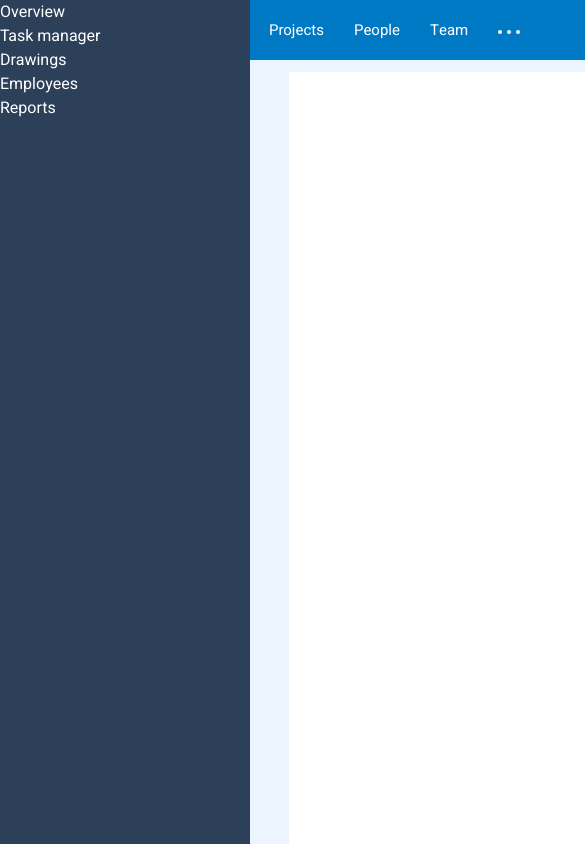
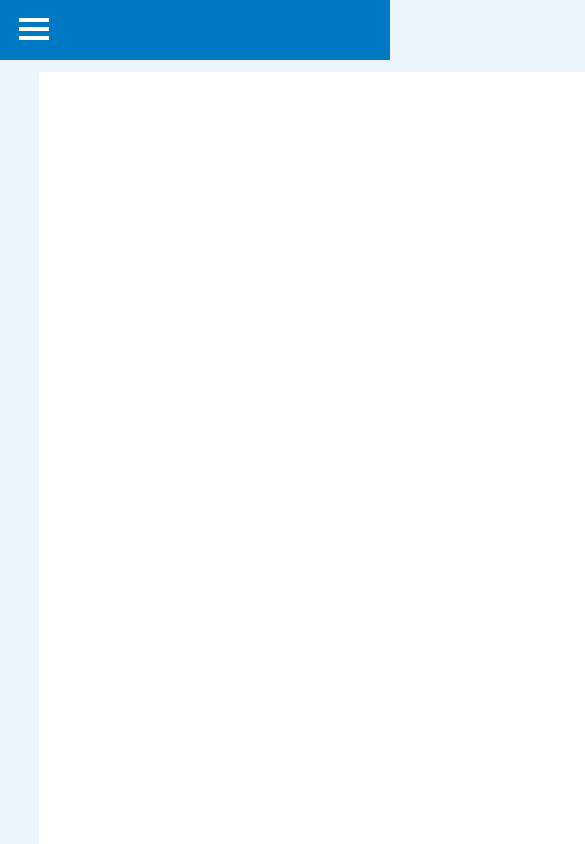
Before and after one commit to nlysenko/cobase-test, a React (Create React App) app in the folder apps/cobase-web/: page /cobase-test/task-manager in a window 390 px wide. Shown: the top 844 px of the page, 585 px wide, since content can reach past the window. Built offline with nearby package versions, Linux system fonts and the light colour scheme.

Commit message:
Add toggle SideBar button

```diff
--- a/apps/cobase-web/src/app/App.js
+++ b/apps/cobase-web/src/app/App.js
@@ -7,7 +7,7 @@
 import React from 'react'
 import { createUseStyles } from 'react-jss'
 
-import Main from 'shared/components/Main/Main'
+import Main from 'components/Main/Main'
 
 import { BgColor } from 'shared/styles/colors'
 
--- a/apps/cobase-web/src/shared/components/Main/Main.js
+++ b/apps/cobase-web/src/components/Main/Main.js
@@ -7,9 +7,9 @@
 import React from 'react'
 import { createUseStyles } from 'react-jss'
 
-import ToolBar from 'shared/components/ToolBar/ToolBar'
-import SideBar from 'shared/components/SideBar/SideBar'
-import Panel from 'shared/components/Panel/Panel'
+import ToolBar from 'components/ToolBar/ToolBar'
+import SideBar from 'components/SideBar/SideBar'
+import Panel from 'components/Panel/Panel'
 
 import routes from 'app/routes'
 
@@ -24,6 +24,12 @@ const useStyles = createUseStyles({
 
   sidebar_open: {
     paddingLeft: 250,
+    transition: '0.5s',
+
+    '@media (max-width: 768px)': {
+      paddingLeft: 0,
+      transition: '0.5s',
+    },
   },
 })
 
--- a/apps/cobase-web/src/shared/components/SideBar/SideBar.js
+++ b/apps/cobase-web/src/components/SideBar/SideBar.js
@@ -23,6 +23,12 @@ const useStyles = createUseStyles({
 
   sidebar_open: {
     left: 0,
+    transition: '0.5s',
+
+    '@media (max-width: 768px)': {
+      left: -250,
+      transition: '0.5s',
+    },
   },
 })
 
--- /dev/null
+++ b/apps/cobase-web/src/shared/atoms/ToggleSideBarBtn.js
@@ -0,0 +1,54 @@
+/**
+ *
+ * ToggleSideBarBtn
+ *
+ */
+
+import React from 'react'
+import { createUseStyles } from 'react-jss'
+
+import { WhiteColor } from 'shared/styles/colors'
+
+const useStyles = createUseStyles({
+  toggle_btn: {
+    display: 'none',
+    flexDirection: 'column',
+    width: 30,
+    height: 24,
+    border: 'none',
+    outline: 'none',
+    background: 'inherit',
+    cursor: 'pointer',
+
+    '@media (max-width: 768px)': {
+      display: 'flex',
+    },
+  },
+
+  line: {
+    display: 'block',
+    width: '100%',
+    height: 4,
+    backgroundColor: WhiteColor,
+
+    '&:nth-child(2)': {
+      margin: [5, 0],
+    },
+  },
+})
+
+const ToggleSideBarBtn = () => {
+  const classes = useStyles()
+
+  return (
+    <button className={classes.toggle_btn}>
+      <i className={classes.line} />
+
+      <i className={classes.line} />
+
+      <i className={classes.line} />
+    </button>
+  )
+}
+
+export default ToggleSideBarBtn
--- a/apps/cobase-web/src/shared/molecules/Navbar.js
+++ b/apps/cobase-web/src/shared/molecules/Navbar.js
@@ -9,12 +9,17 @@ import { NavLink } from 'react-router-dom'
 import { createUseStyles } from 'react-jss'
 
 import ShowMoreLink from 'shared/atoms/ShowMoreLink'
+import ToggleSideBarBtn from 'shared/atoms/ToggleSideBarBtn'
 
 import { WhiteColor } from 'shared/styles/colors'
 
 const useStyles = createUseStyles({
   navbar_list: {
     display: 'flex',
+
+    '@media (max-width: 768px)': {
+      display: 'none',
+    },
   },
 
   item: {
@@ -74,6 +79,8 @@ const Navbar = () => {
           <ShowMoreLink />
         </li>
       </ul>
+
+      <ToggleSideBarBtn />
     </nav>
   )
 }
```
Also changed, not shown: apps/cobase-web/src/components/Panel/Panel.js (renamed from apps/cobase-web/src/shared/components/Panel/Panel.js), apps/cobase-web/src/components/ToolBar/ToolBar.js (renamed from apps/cobase-web/src/shared/components/ToolBar/ToolBar.js).
